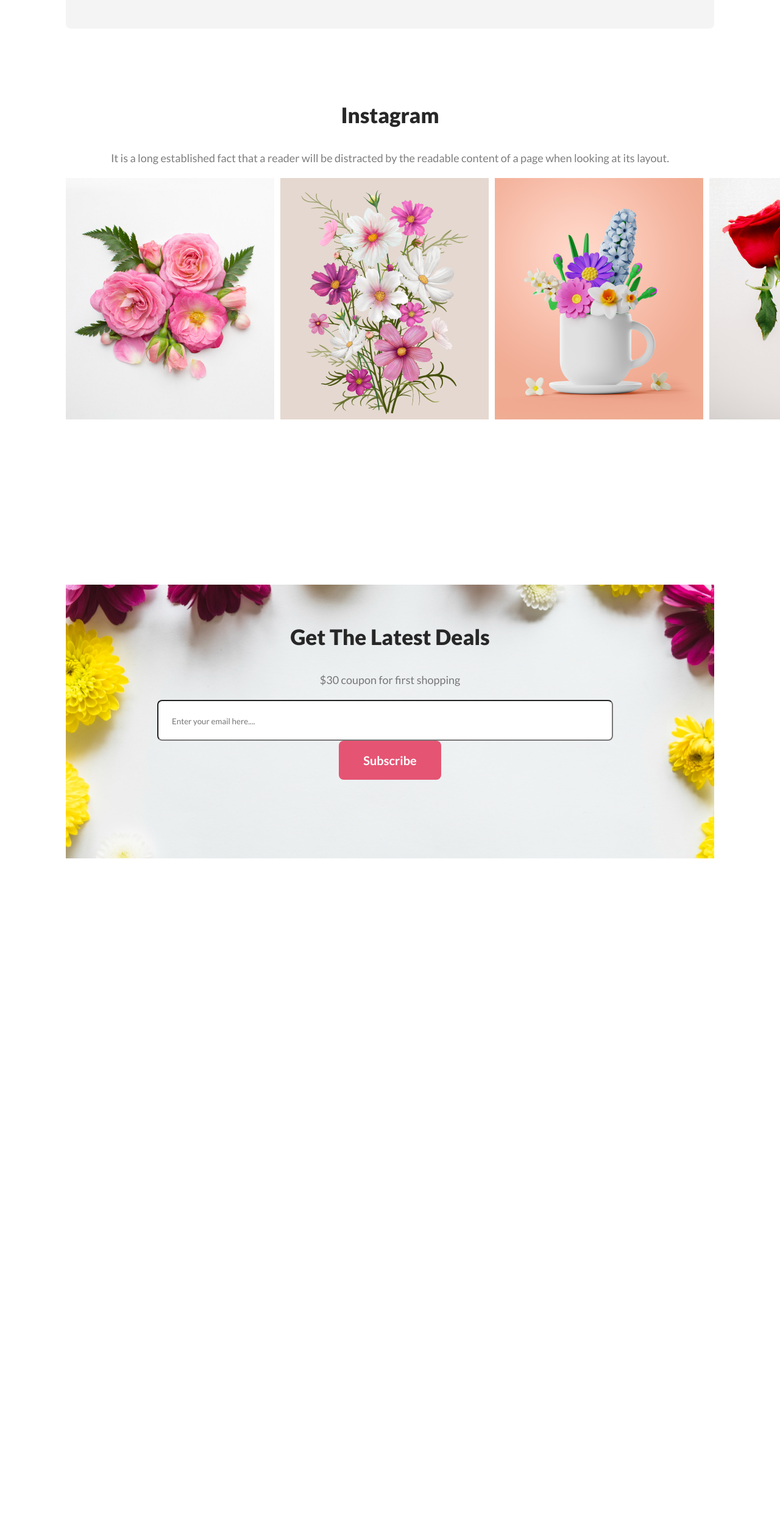
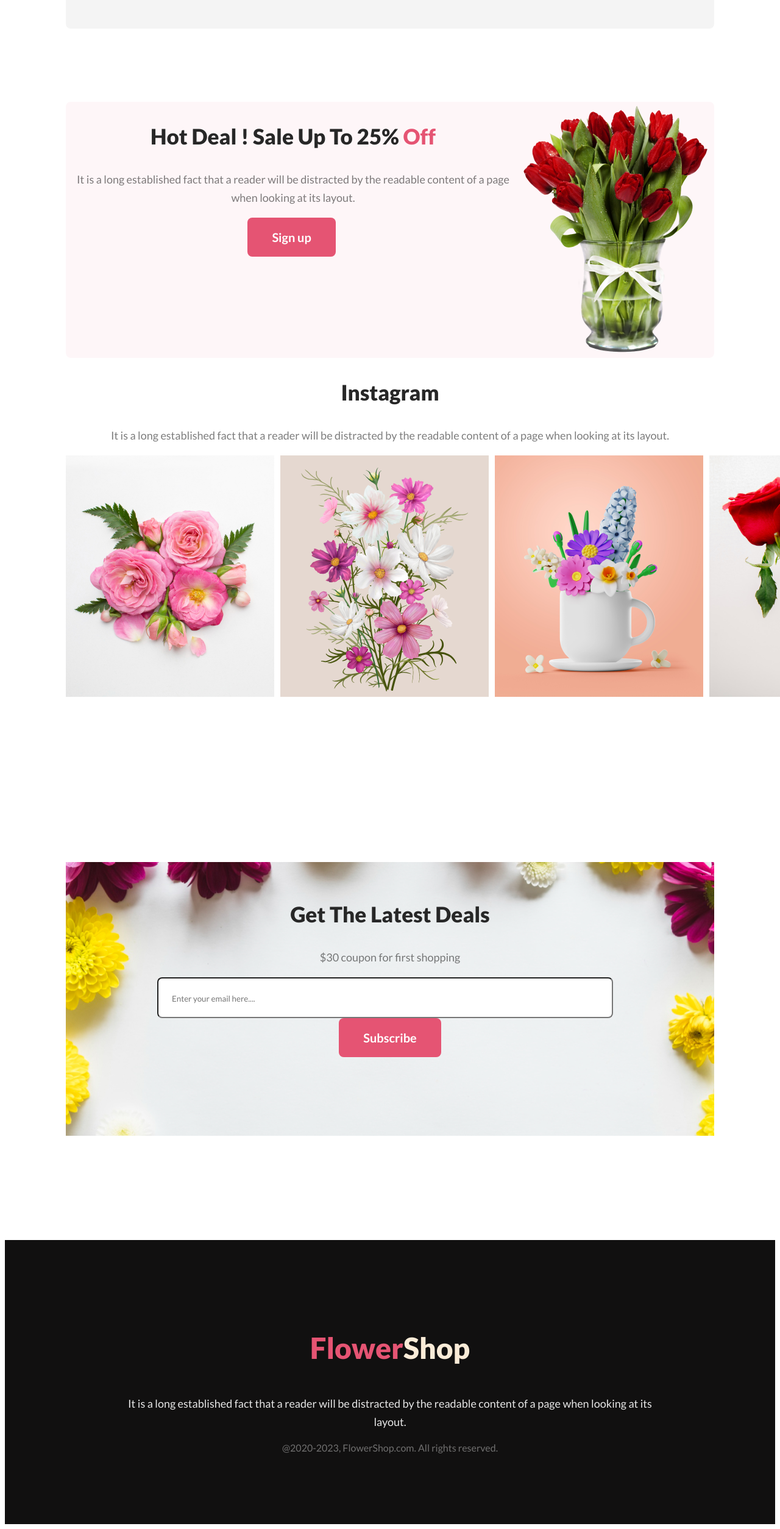
Before and after one commit to Tasin1025/flower-shop, a plain HTML site: page index.html in a window 1280 px wide. Shown: the part 2177-4685 px from the top of the page at 61% size. Before the commit the page ends 3764 px from the top, so only its background shows below. Drawn offline with Linux system fonts and the light colour scheme.

Commit message:
all done

```diff
--- a/index.html
+++ b/index.html
@@ -60,6 +60,20 @@
             </div>
         </section>
 
+        <!-- hot deal section -->
+        <section>
+            <div class="hotdeal-box">
+                <div>
+                    <h3 class="title">Hot Deal ! Sale Up To 25% <span style="color: #E55473">Off</span></h3>
+                    <p class="desc">It is a long established fact that a reader will be distracted by the readable content of a page when looking at its layout.</p>
+                    <button id="signup">Sign up</button>
+                </div>
+                <img src="./Flower Asset/pngwing 8.png" alt="bunch of flower">
+            </div>
+        </section>
+
+
+
         <!-- instragram section  -->
         <section>
             <div class="insta-section">
@@ -89,7 +103,9 @@
 
     </main>
     <footer>
-
+        <h3 class="footer-title"> Flower<span style="color: antiquewhite;">Shop</span></h3>
+        <p class="footer-desc">It is a long established fact that a reader will be distracted by the readable content of a page when looking at its layout.</p>
+        <p class="copyright">@2020-2023, FlowerShop.com. All rights reserved. </p>
     </footer>
 </body>
 
--- a/style.css
+++ b/style.css
@@ -1,5 +1,8 @@
 * {
     font-family: 'Lato', sans-serif;
+}
+body {
+    padding: 0;
 }
 
 main {
@@ -72,12 +75,6 @@ main {
     display: flex;
     justify-content: space-around;
     gap: 15px;
-    /* padding-left: 240px;
-    padding-right: 240px;
-    margin-right: 240px;
-    margin-left: 240px; */
-
-
 }
 #flower1 > img {
     border-radius: 300px 300px 0px 0px;
@@ -118,6 +115,28 @@ main {
     text-align: center;
 }
 
+/* hot deal section */
+
+.hotdeal-box {
+    border-radius: 8px;
+    background: rgba(229, 84, 115, 0.05);
+    display: flex;
+    justify-content: space-between;
+
+}
+#signup {
+    padding: 20px 40px;
+    border-radius: 8px;
+    background: #E55473;
+    border: 0;
+    color: #fff;
+    font-weight: 700;
+    font-size: 20px;
+    margin-left: 40%;
+}
+
+
+
 /* insta section */
 .img-box {
     display: flex;
@@ -131,8 +150,6 @@ main {
     padding: 200px 150px 300px 150px ;
     background-repeat: no-repeat;
     background-position: center;
-
-
 }
 #email {
     padding: 22px;
@@ -141,5 +158,31 @@ main {
     margin-right: 20px;
     width: 700px;
     padding-top: 25px;
+}
 
+/* footer part  */
+.footer-title {
+    color: #E55473;
+    font-size: 48px;
+    font-weight: 800;
+    text-align: center;
 }
+.footer-desc {
+    color: rgba(255, 255, 255, 0.90);
+    text-align: center;
+    font-size: 18px;
+    font-weight: 400;
+    line-height: 30px;
+}
+
+footer {
+    background: #111010;
+    padding: 100px 200px 100px 200px;
+}
+.copyright {
+    color: rgba(255, 255, 255, 0.40);
+text-align: center;
+font-size: 16px;
+font-weight: 400;
+line-height: normal;
+}
```
